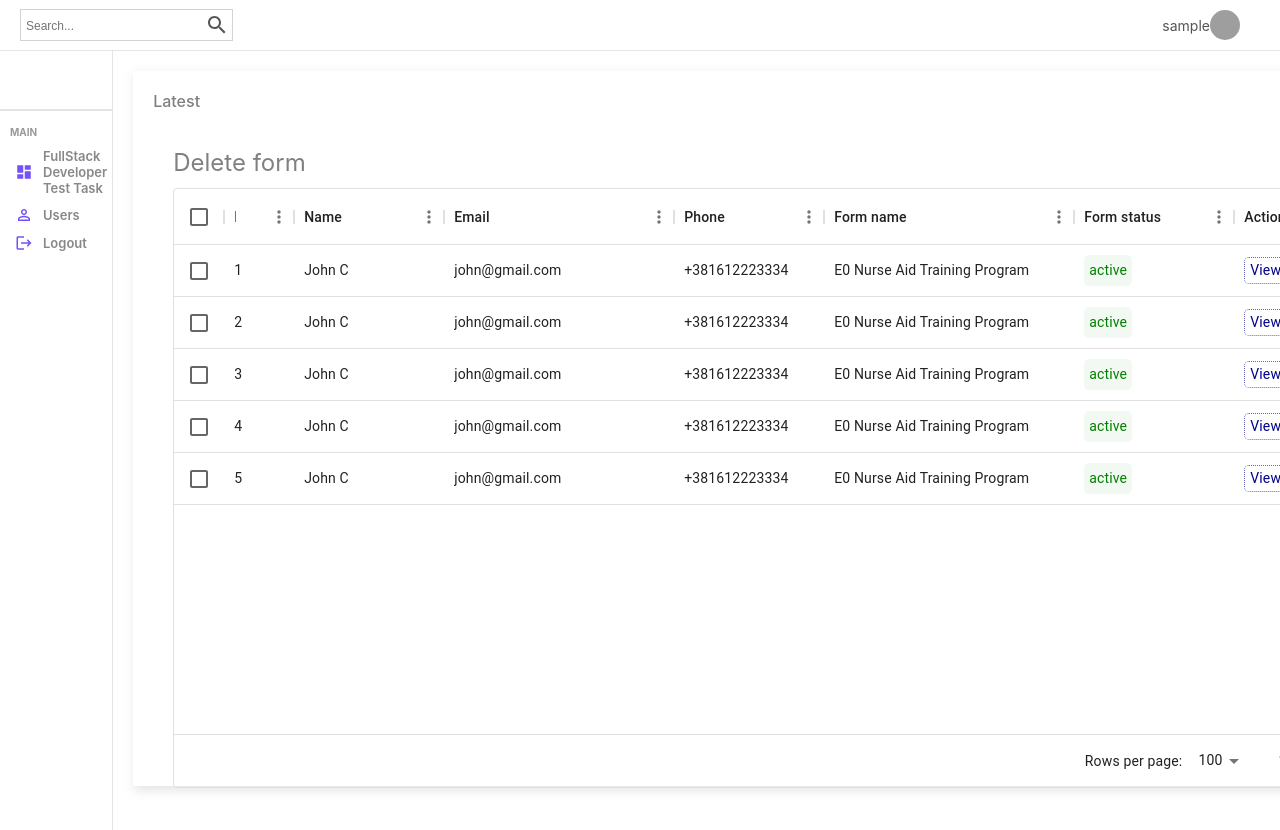
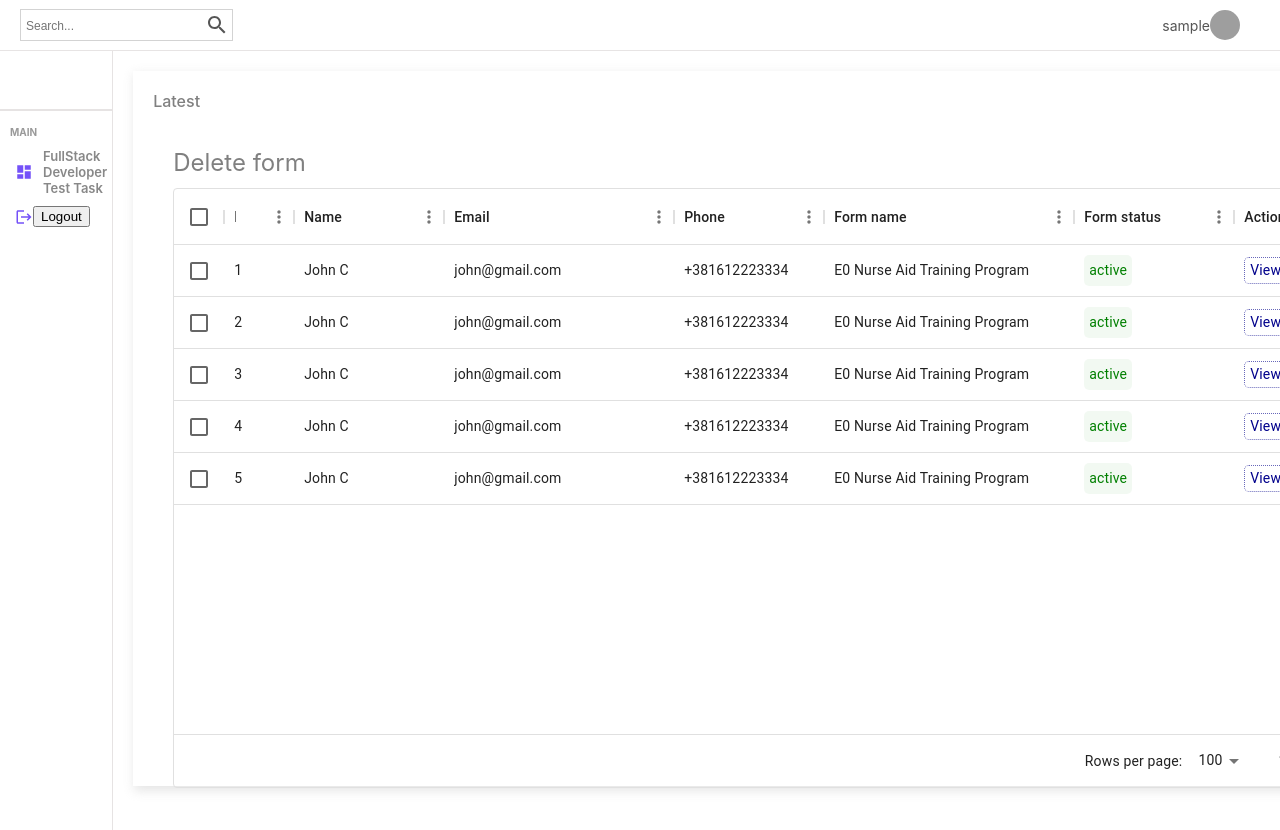
Before and after one commit to DusanVelimirovic/fullstack-developer-test-task, a React (Create React App) app in the folder frontend/: page / in a window 1280 px wide. Shown: the top 830 px of the page. Built offline with nearby package versions, Linux system fonts and the light colour scheme; sample sign-in values are in the browser's storage; grey boxes are pictures that could not be loaded.

Commit message:
validation and logout logic

```diff
--- a/frontend/src/components/sidebar/Sidebar.jsx
+++ b/frontend/src/components/sidebar/Sidebar.jsx
@@ -1,15 +1,43 @@
 // Import external modules
 import DashboardIcon from "@mui/icons-material/Dashboard";
-import PersonOutlineIcon from "@mui/icons-material/PersonOutline";
 import LogoutIcon from '@mui/icons-material/Logout';
-import { Link } from "react-router-dom";
+import { Link, useNavigate} from "react-router-dom";
+import axios from "axios";
 
 // Import internal modules
 import "./sidebar.scss";
 
 
 
+
 const Sidebar = () => {
+
+  // Use navigate hook
+  // After logout process redirect to register page
+  const navigate = useNavigate();
+
+let user = JSON.parse(localStorage.getItem("user"));
+console.log(user);
+
+
+  // Handle logout process
+  const handleLogout = (e) => {
+
+    localStorage.clear();
+
+    axios.post("http://localhost:8800/api/auth/logout", {}, {withCredentials:true})
+      .then(res => {
+        navigate("/register");
+
+      }).catch(err => console.log(err));
+
+
+
+
+
+  }
+
+
 
   return (
     <div className="sidebar">
@@ -28,16 +56,12 @@ const Sidebar = () => {
           </li>
             </Link>
 
-            <Link to="/" style={{textDecoration:"none"}}></Link>
-            <li>
-              <PersonOutlineIcon className="icon" />
-              <span>Users</span>
-            </li>
-            <Link />
-
           <li>
           <LogoutIcon className="icon"/>
-            <span>Logout</span>
+
+        <button onClick={handleLogout}>
+          Logout
+        </button>
           </li>
         </ul>
       </div>
--- a/frontend/src/pages/login/Login.jsx
+++ b/frontend/src/pages/login/Login.jsx
@@ -2,10 +2,11 @@
 import { Link, useNavigate } from "react-router-dom";
 import { useContext, useState } from "react";
 
+
 // Import Internal modules
 import "./login.css";
 import Validation from "../../validation.js";
-//import { AuthContext } from "../../context/authContext"; PRIVREMENO ONESPOSOBLJENO
+import { AuthContext } from "../../context/authContext";
 
 export default function Login() {
 
@@ -19,14 +20,13 @@ export default function Login() {
   // Handle errors during login (validation process)
   const [formErrors, setFormErrors] = useState({});
 
+  // Handle errors from server side
+  const [err, setError] = useState(null);
 
-  // PRIVREMENO ONESPOSOLJENO
+
+
   // Use navigate hook to after succesufull login redirect to home page
   const navigate = useNavigate();
-
-
-  // Validation function
-
 
 
 
@@ -37,26 +37,28 @@ export default function Login() {
     setInputs((prev) => ({ ...prev, [e.target.name]: e.target.value}));
   };
 
-    // PRIVREMENO ONESPOSOBLJENO
+
   // AuthContext return login()
-//const { login } = useContext(AuthContext);
+const { login } = useContext(AuthContext);
 
 const handleLogin = async (e) => {
   e.preventDefault();
 
-  // Pass all form values(inputs) on validation
+  // Pass all form values(inputs) for validation
   setFormErrors(Validation(inputs));
 
 
-  // PRIVREMENO ONESPOSOBLJENO
-/*
+
+  if(formErrors.email === undefined && formErrors.password === undefined) {
+
     try{
       await login(inputs);
       // After succesufull login navigate to home page
       navigate("/");
     } catch (err){
       setError(err.response.data);
-  }*/
+    }
+}
 
   };
 
@@ -81,7 +83,7 @@ const handleLogin = async (e) => {
           name="password" onChange={handleChange}
         />
         <p> {formErrors.password} </p>
-        {/*{err && err}*/}
+        {err && err}
         <button onClick={handleLogin} className="loginButton">
           Login
         </button>
--- a/frontend/src/pages/register/Register.jsx
+++ b/frontend/src/pages/register/Register.jsx
@@ -4,8 +4,8 @@ import Validation from "../../validation.js";
 
 // Import external Modules
 import { useState } from "react";
-//import { Link, useNavigate } from "react-router-dom";
-//import axios from "axios";
+import { Link, useNavigate } from "react-router-dom";
+import axios from "axios";
 
 export default function Register() {
 
@@ -21,14 +21,17 @@ const [inputs, setInputs] = useState({
 // Handle errors during register
 const [formErrors, setFormErrors] = useState({});
 
+// Handle errors from server side
+const [err, setError] = useState(null);
+
 // Use navigate hook to after succesufull registration redirect to login page
-  //const navigate = useNavigate();
+const navigate = useNavigate();
 
 // Collect changes in form input fields
 // Pass data as callback to setInputs()
 const handleChange = (e) => {
   setInputs((prev) => ({ ...prev, [e.target.name]: e.target.value}));
-  //console.log(inputs);
+
 };
 
 // Handle register request using axios
@@ -37,19 +40,29 @@ const handleClick = async e => {
 
   setFormErrors(Validation(inputs));
 
-  /*
+  const { confirmPassword, ...others } = inputs;
+
+
+  // Send API request only if formErrors are empty
+
+
+  if(formErrors.username === undefined && formErrors.email === undefined && formErrors.password === undefined) {
     try {
-    await axios.post("http://localhost:8800/api/auth/register", inputs);
+      await axios.post("http://localhost:8800/api/auth/register", others);
       navigate("/login");
     }
 
     catch (err){
      setError(err.response.data);
-  }*/
-
+    }
   }
 
 
+
+
+
+
+}
 
 
   return (
@@ -95,6 +108,7 @@ const handleClick = async e => {
         <button className="registerButton" onClick={handleClick}>
           Register
         </button>
+        <p> {err && err} </p>
       </form>
 
     </div>
```
Also changed, not shown: frontend/src/validation.js (+5 -6 lines). Lines whose indentation alone changed are shown as unchanged.
